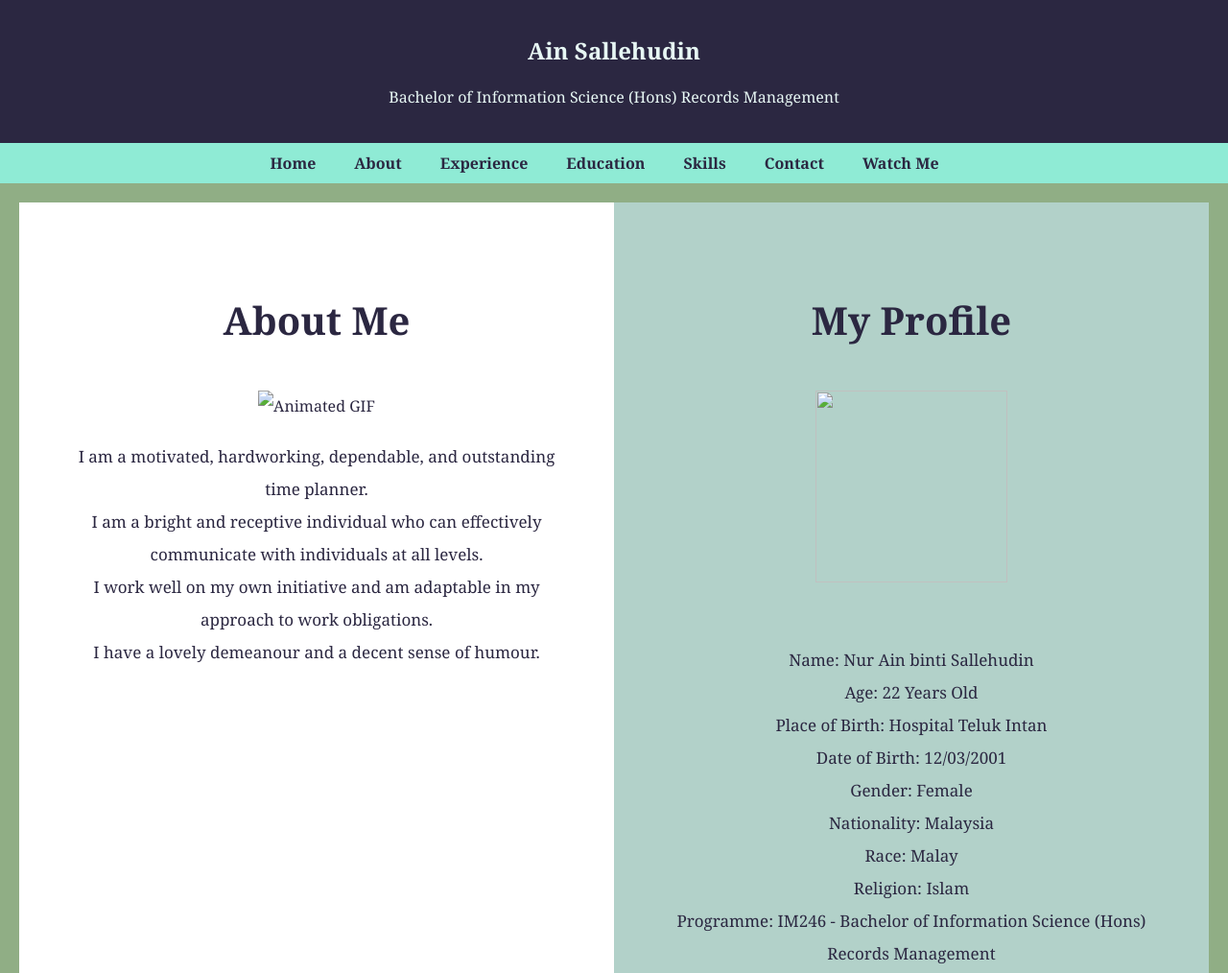
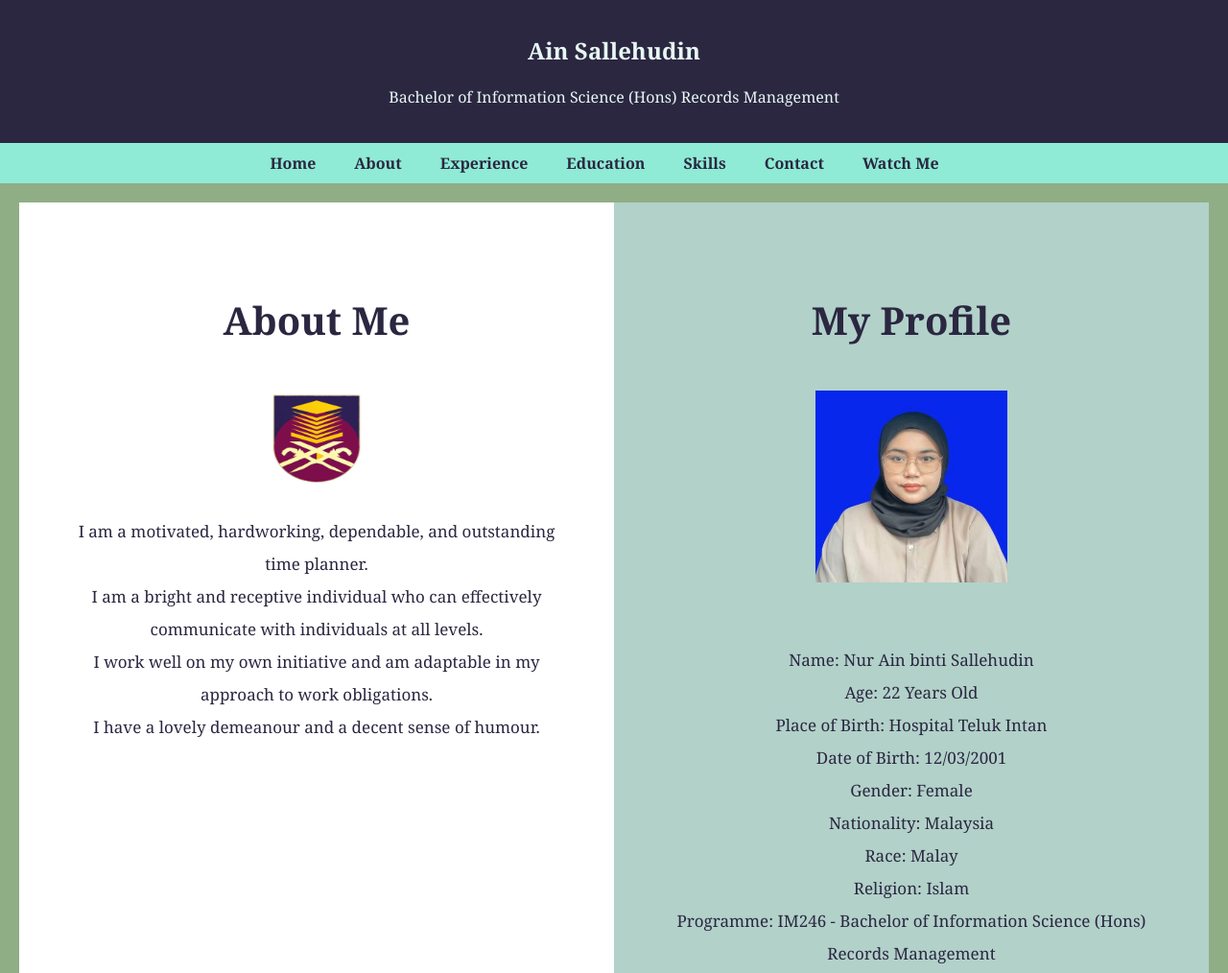
Before and after one commit to ainsalleh12/ainsallehudin, a plain HTML site: page about.html in a window 1280 px wide. Shown: the top 1014 px of the page at 96% size. Drawn offline with Linux system fonts and the light colour scheme.

Commit message:
Update about.html

```diff
--- a/about.html
+++ b/about.html
@@ -33,7 +33,7 @@
             <div class="background-section section1">
                 <!-- Content for the first section -->
                 <h2 style="font-size: 40px">About Me</h2>
-                <img class="logo-uitm" src="img/uitm-logo.gif" alt="Animated GIF">
+                <img class="logo-uitm" src="uitm-logo.gif" alt="Animated GIF">
                 <p style="font-size: 17px">I am a motivated, hardworking, dependable, and outstanding time planner.
                 <br>I am a bright and receptive individual who can effectively communicate with individuals at all levels.
                 <br>I work well on my own initiative and am adaptable in my approach to work obligations.
@@ -43,7 +43,7 @@
             <div class="background-section section2">
                 <!-- Content for the second section -->
                 <h2 style="font-size: 40px">My Profile</h2>
-                <img class="about-image" src="img/ainsallehudin.jpeg">
+                <img class="about-image" src="ainsallehudin.jpeg">
                 <p style="font-size: 17px">
                     <br>Name: Nur Ain binti Sallehudin
                     <br>Age: 22 Years Old
```
